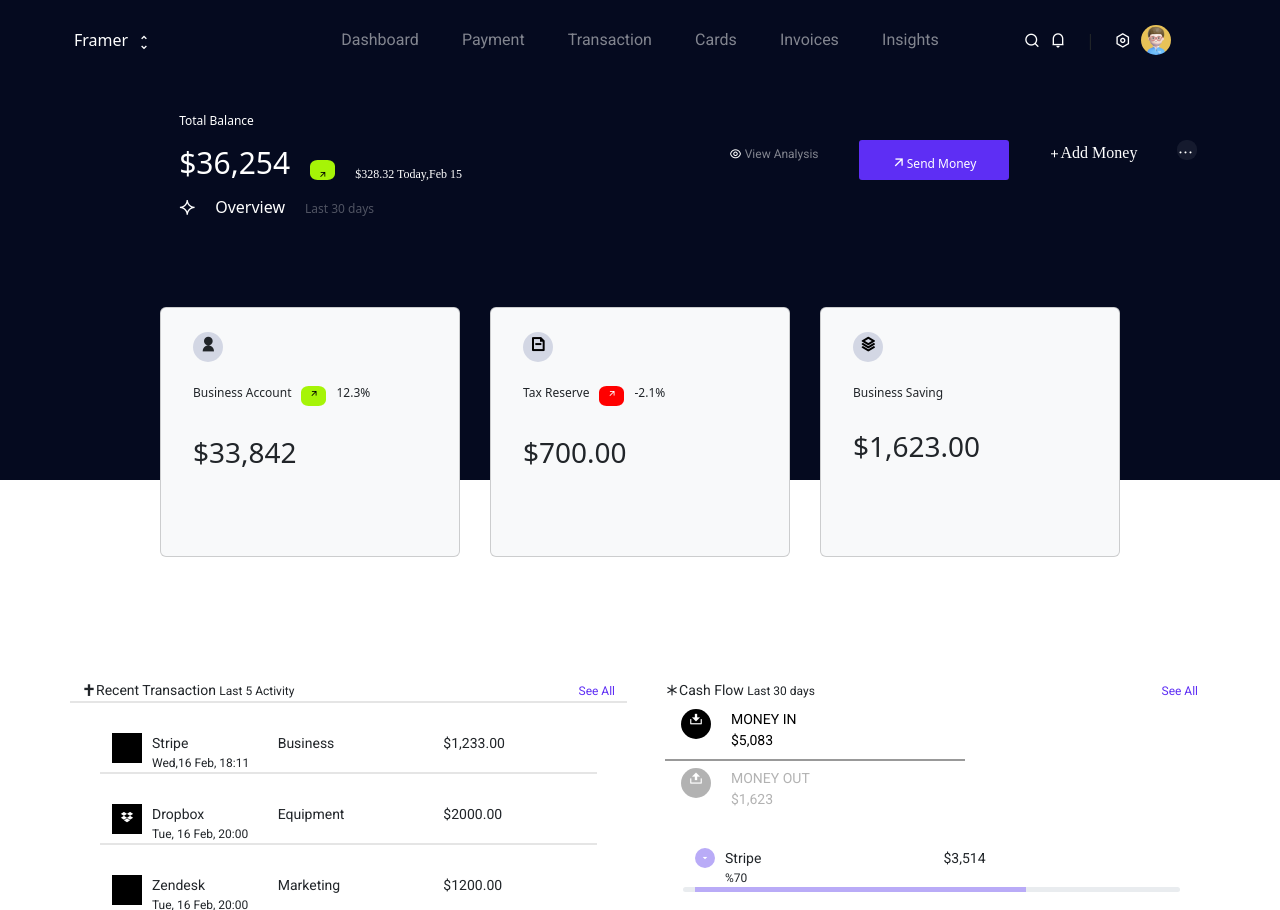
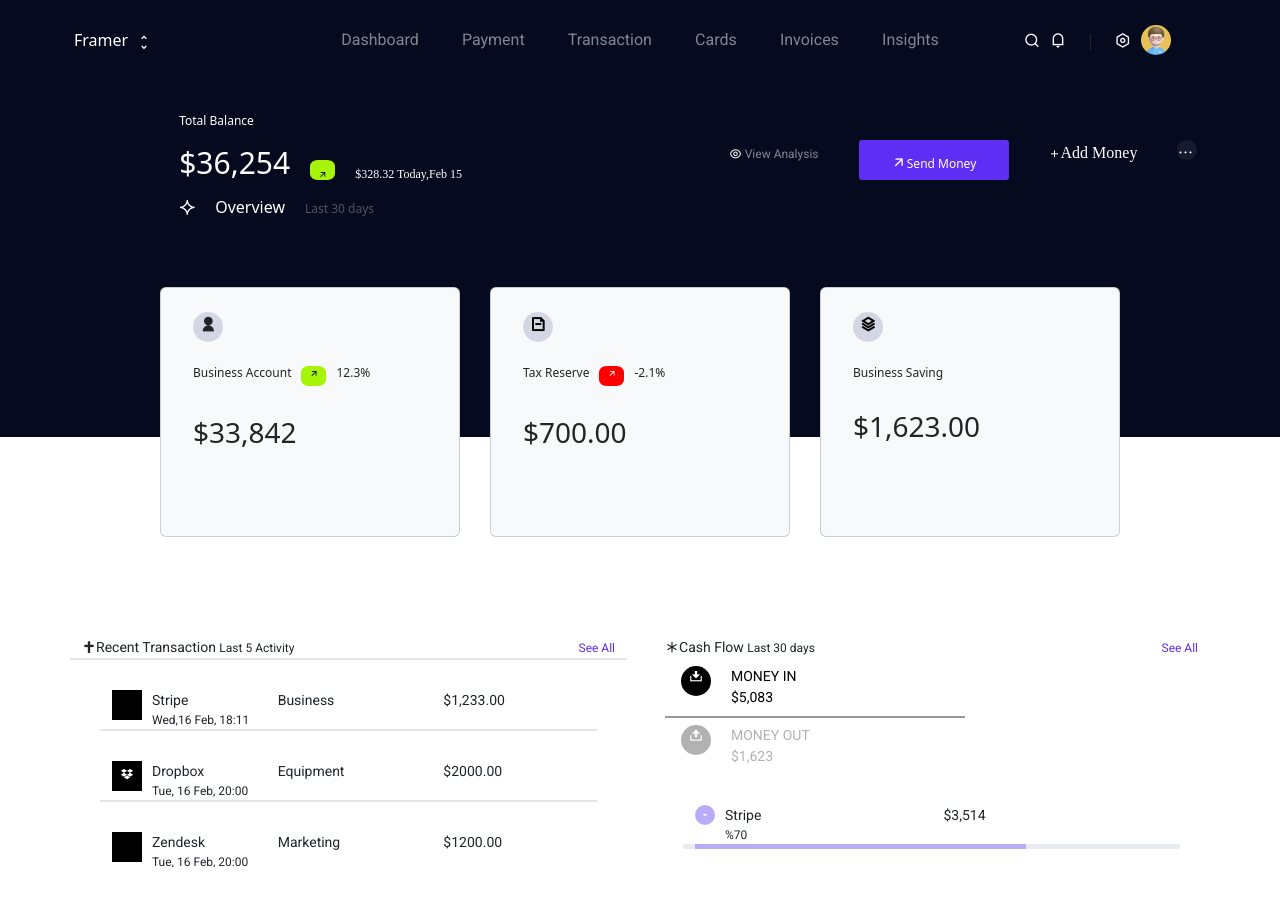
Before and after one commit to temiNoah/team-apt-project, a React (Create React App) app: page / in a window 1280 px wide. After the commit the page ends 867 px from the top, so only its background shows below. Built offline with nearby package versions, Linux system fonts and the light colour scheme.

Commit message:
Changed the card section height visible that fixed the bug relating to the event onMouseEnter

```diff
--- a/src/pages/dashboard/style.scss
+++ b/src/pages/dashboard/style.scss
@@ -20,7 +20,7 @@
         .tax_category_card,
         .savings_category_card {
             min-width: 300px !important;
-            height: 300px !important;
+            height: 250px !important;
             position: relative;
             display: 'inline' !important;
 
```
